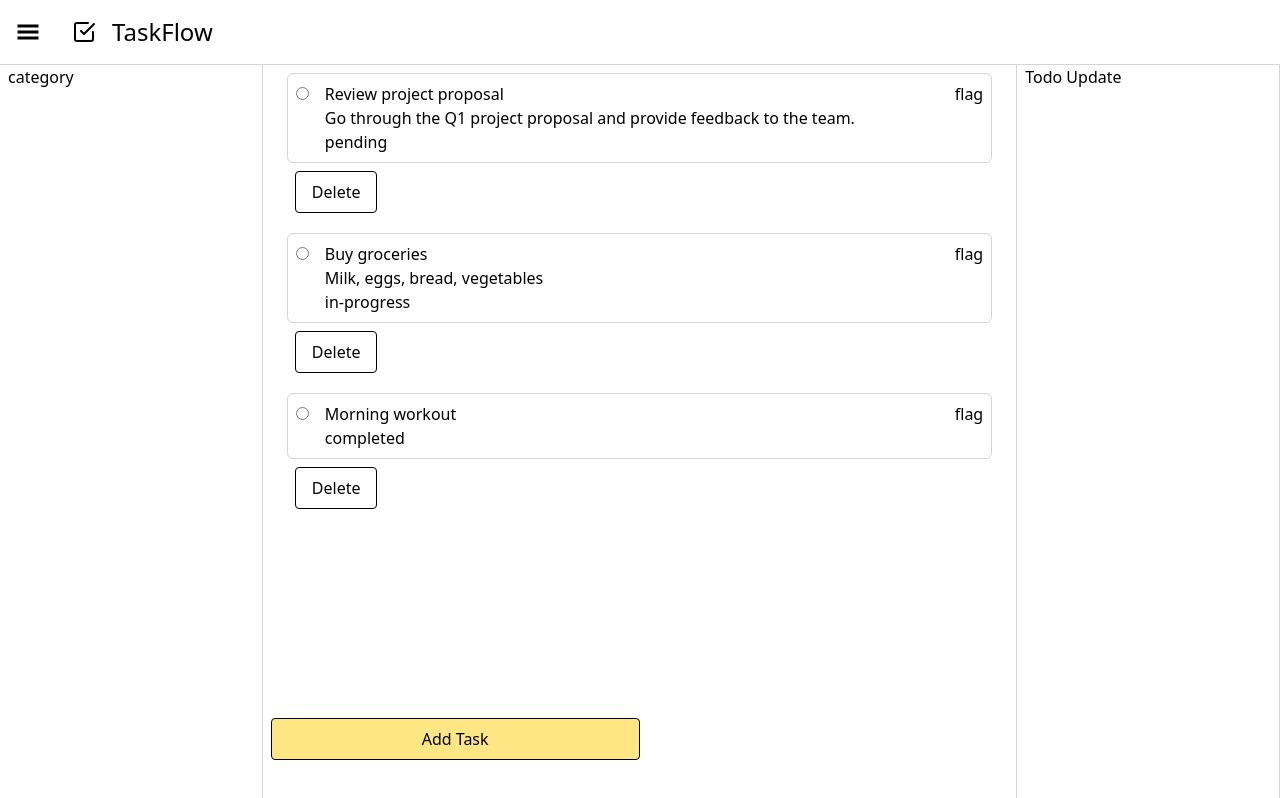
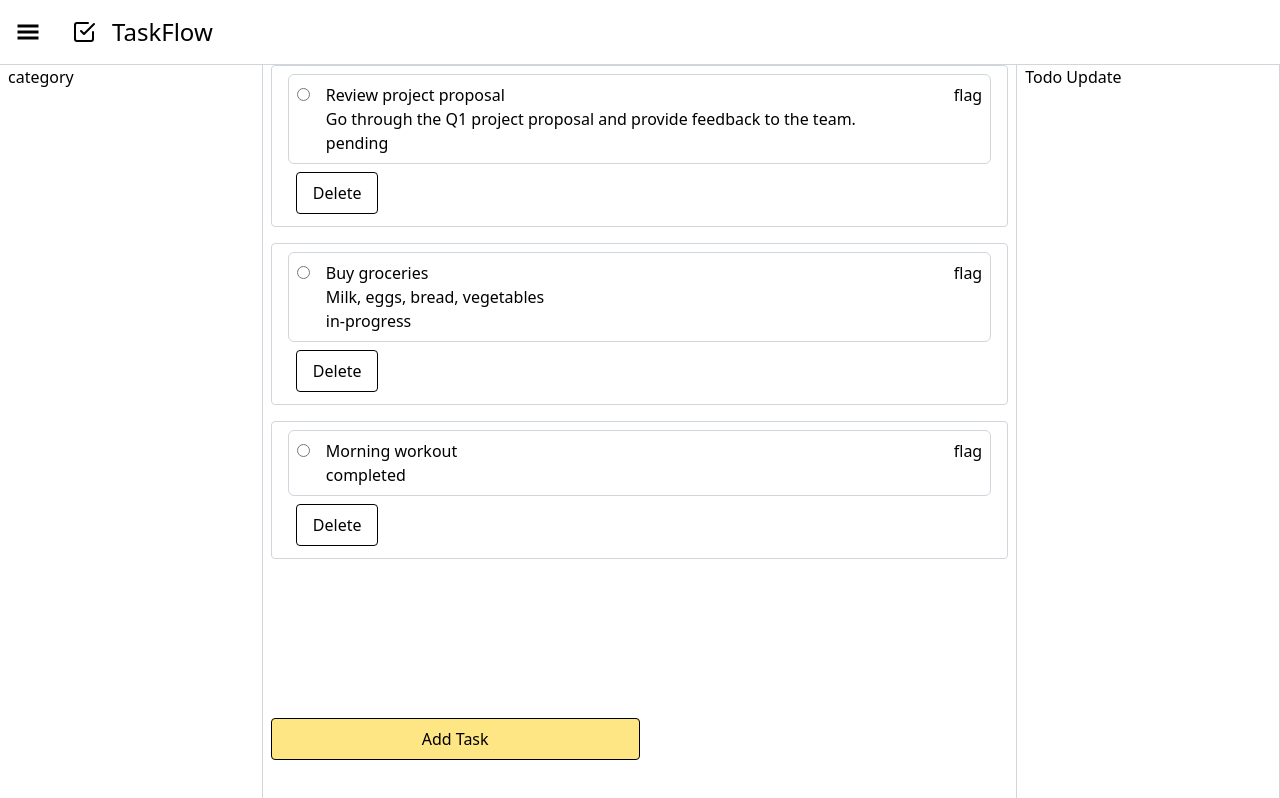
Before and after one commit to Vandana6261/todo-taskflow, a React app in the folder frontend/: page / in a window 1280 px wide. Built offline with nearby package versions, Linux system fonts and the light colour scheme; the HTML template or start-up script is replaced by a standard one.

Commit message:
Make a context and use it.

```diff
--- a/frontend/src/App.jsx
+++ b/frontend/src/App.jsx
@@ -4,6 +4,7 @@ import viteLogo from '/vite.svg'
 import './App.css'
 import TaskList from './components/TaskList'
 import TodoApp from './components/TodoApp'
+import { TodoProvider } from './context/TodoContext'
 
 function App() {
 
@@ -11,7 +12,9 @@ function App() {
     <>
       {/* <div>hello</div> */}
       {/* <TaskList /> */}
-      <TodoApp />
+      <TodoProvider>
+        <TodoApp />
+      </TodoProvider>
     </>
   )
 }
--- a/frontend/src/components/TaskItem.jsx
+++ b/frontend/src/components/TaskItem.jsx
@@ -1,14 +1,20 @@
-import React from 'react'
+import React, { useState } from 'react'
 import { useTodo } from '../hooks/useTodo'
+import useTodoContext from '../context/TodoContext'
 
-function TaskItem({task, deleteTask}) {
-    // const {deleteTask} = useTodo();
-    console.log(task)
+function TaskItem({task}) {
+  const { deleteTask } = useTodoContext()
+  // console.log(deleteTask);
+  // console.log(task)
 
     const isCompleted = task.status === "completed"
+
+    const [showDetails, setShowDetails] = useState( )
   return (
     <>
-      <div className='py-1 px-4'>
+      <div tabIndex={0} className='py-1 px-4 border border-gray-300 rounded mb-4 hover:border-gray-400 focus:border-blue-700 '
+      // onClick={}
+      >
         <div className='flex flex-col gap-4 mt-1 border border-gray-300 rounded-md p-2'>
             <div className='flex-1 flex gap-4'>
               <div className=''>
--- a/frontend/src/components/TaskList.jsx
+++ b/frontend/src/components/TaskList.jsx
@@ -5,11 +5,12 @@ import React, { useState } from 'react'
 import AddTaskDialogBox from './AddTaskDialogBox'
 import TaskItem from './TaskItem';
 import { useTodo } from '../hooks/useTodo';
+import useTodoContext from '../context/TodoContext';
 
 function TaskList() {
     const [showDialogBox, setShowDialogBox] = useState(false);
-    const {tasks, addTask, deleteTask} = useTodo()
-    console.log(tasks)
+    const {tasks, addTask} = useTodoContext();
+    // console.log(tasks)
 
   return (
     <>
@@ -23,7 +24,7 @@ function TaskList() {
             {tasks.map((task) => {
               return (
                 <div className=''>
-                  <TaskItem deleteTask={deleteTask} task={task} />
+                  <TaskItem task={task} />
                 </div>
               )
             })}
--- /dev/null
+++ b/frontend/src/context/TodoContext.jsx
@@ -0,0 +1,15 @@
+import { createContext, useContext } from 'react';
+import { useTodo } from '../hooks/useTodo';
+
+export const TodoContext = createContext();
+
+export function TodoProvider({children}) {
+    const store = useTodo();
+    return <TodoContext.Provider value={store}>
+        {children}
+    </TodoContext.Provider>
+}
+
+export default function useTodoContext() {
+    return useContext(TodoContext)
+}
```
